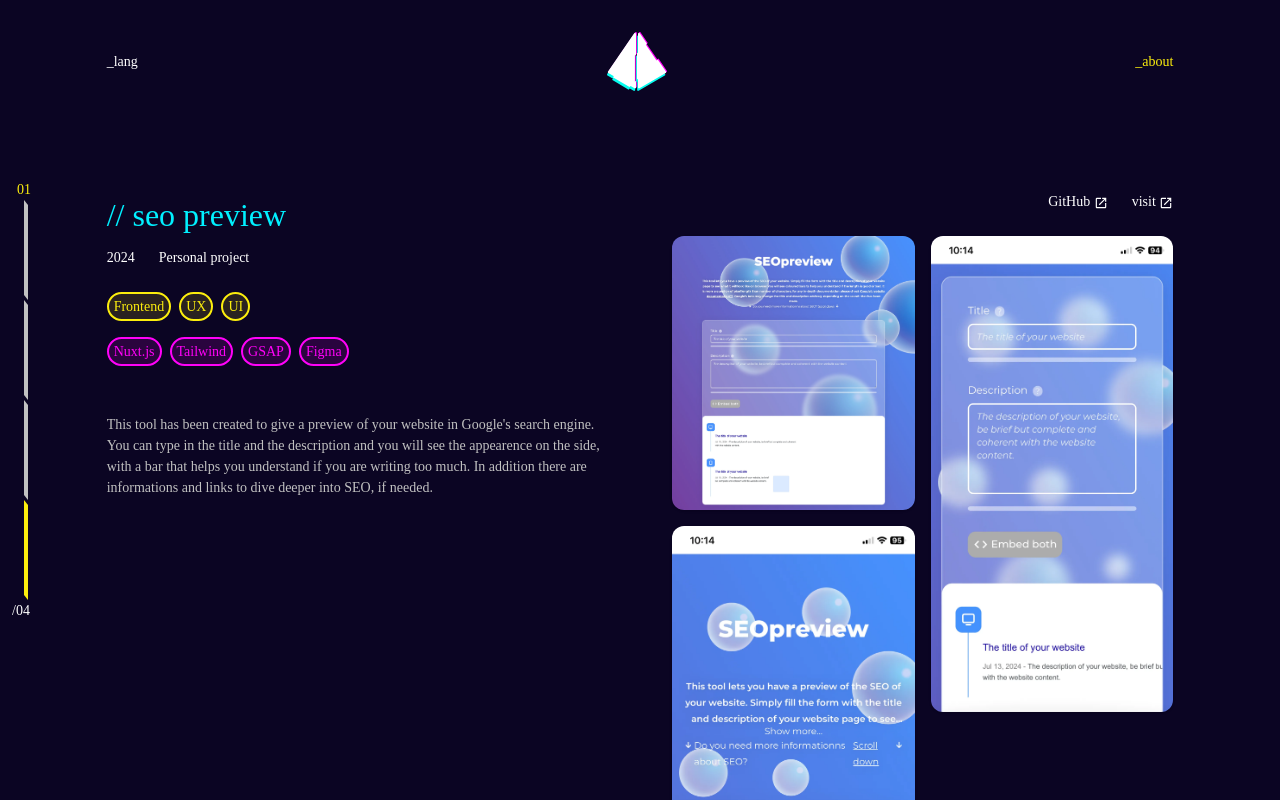
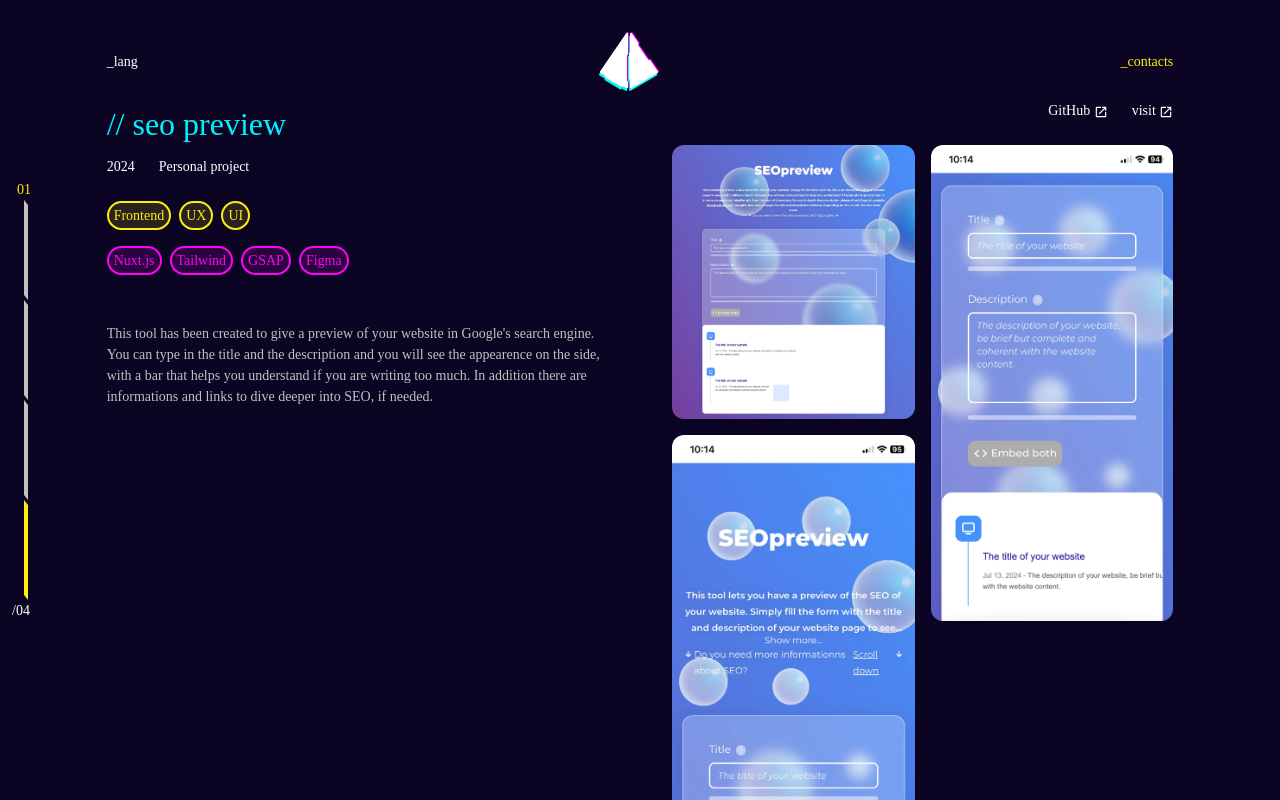
Before and after one commit to jacopo-derrico/my-portfolio-front, a Nuxt app: page /projects/1 in a window 1280 px wide. Shown: the top 800 px of the page. Built offline with nearby package versions, Linux system fonts and the light colour scheme.

Commit message:
feat: section changes sidebar color & header text

```diff
--- a/assets/main.scss
+++ b/assets/main.scss
@@ -148,6 +148,7 @@ h6 {
 
 .bars:hover .bar span {
   display: block;
+  color: $text-secondary;
 }
 
 .bar span {
@@ -169,12 +170,15 @@ h6 {
   background-color: $accent;
 }
 
+.active-bar span {
+  color: $accent !important;
+}
+
 .bar:hover .vertical-bar {
   background-color: $accent;
   opacity: 1;
 }
 
 .bar:hover span {
-  color: $accent;
-  opacity: 1;
+  color: $accent !important;
 }
--- a/components/AppHeader.vue
+++ b/components/AppHeader.vue
@@ -1,11 +1,19 @@
 <template>
-    <header class="flex justify-between items-center my-8 mx-auto py-10 lg:py-0 lg:w-10/12">
+    <header class="fixed top-0 w-full">
+        <div class="flex justify-between items-center my-8 mx-auto py-10 lg:py-0 lg:w-10/12">
             <span class="text-primary">
                 _lang
             </span>
             <AppLogo />
             <span class="text-accent">
-            _about
+                _{{ miscStore.currentSection }}
             </span>
+        </div>
     </header>
 </template>
+
+<script setup>
+    import { useMiscStore } from '~/store/misc';
+
+    const miscStore = useMiscStore();
+</script>
--- a/components/AppSidebar.vue
+++ b/components/AppSidebar.vue
@@ -8,24 +8,26 @@
             </div>
             <div :class="{ 'active-bar': 'experience-section' === activeId }" class="bar flex items-center gap-4 text-accent">
                 <div class="bg-white vertical-bar h-[100px] w-[4px]"></div>
-                <span class="text-white opacity-50">_experience</span>
+                <span>_experience</span>
             </div>
             <div :class="{ 'active-bar': 'portfolio-section' === activeId }" class="bar flex items-center gap-4 text-accent">
                 <div class="bg-white vertical-bar h-[100px] w-[4px]"></div>
-                <span class="text-white opacity-50">_projects</span>
+                <span>_projects</span>
             </div>
             <div :class="{ 'active-bar': 'contacts-section' === activeId }" class="bar flex items-center gap-4 text-accent">
                 <div class="bg-white vertical-bar h-[100px] w-[4px]"></div>
-                <span class="text-white opacity-50">_contacts</span>
+                <span>_contacts</span>
             </div>
             <span class="text-white ms-[-12px]">/04</span>
         </div>
-        <!-- <p>{{ position }}</p> -->
     </div>
 </template>
 
 <script setup>
     import { ref, onMounted, onUnmounted } from 'vue'
+    import { useMiscStore } from '~/store/misc';
+
+    const miscStore = useMiscStore();
 
     const activeId = ref('')
 
@@ -38,6 +40,7 @@
                 const id = entry.target.getAttribute('id')
                 if (entry.isIntersecting && id) {
                     activeId.value = id
+                    miscStore.currentSection = id.split('-')[0]
                 }
             })
             },
--- a/components/HomePortfolio.vue
+++ b/components/HomePortfolio.vue
@@ -1,5 +1,5 @@
 <template>
-    <section id="portfolio-section" class="mx-auto py-10 my-[200px] lg:py-0 lg:w-10/12">
+    <section id="portfolio-section" class="mx-auto py-10 mt-[200px] mb-[800px] lg:py-0 lg:w-10/12">
         <h3 class="text-button mb-10">// portfolio</h3>
         <div class="columns-2 md:columns-4 gap-4 space-y-4">
 
--- a/store/misc.ts
+++ b/store/misc.ts
@@ -6,5 +6,7 @@ export const useMiscStore = defineStore('miscStore', () => {
     let insta = 'https://www.instagram.com/deja_unleashed/profilecard/?igsh=YnB1ZWNrZGtsdWQ=';
     let linkedin = 'https://www.linkedin.com/in/jacopo-d-errico';
 
+    let currentSection = '';
+
     return {myEmail, gitHub, insta, linkedin}
 });
```
Lines whose indentation alone changed are shown as unchanged.
